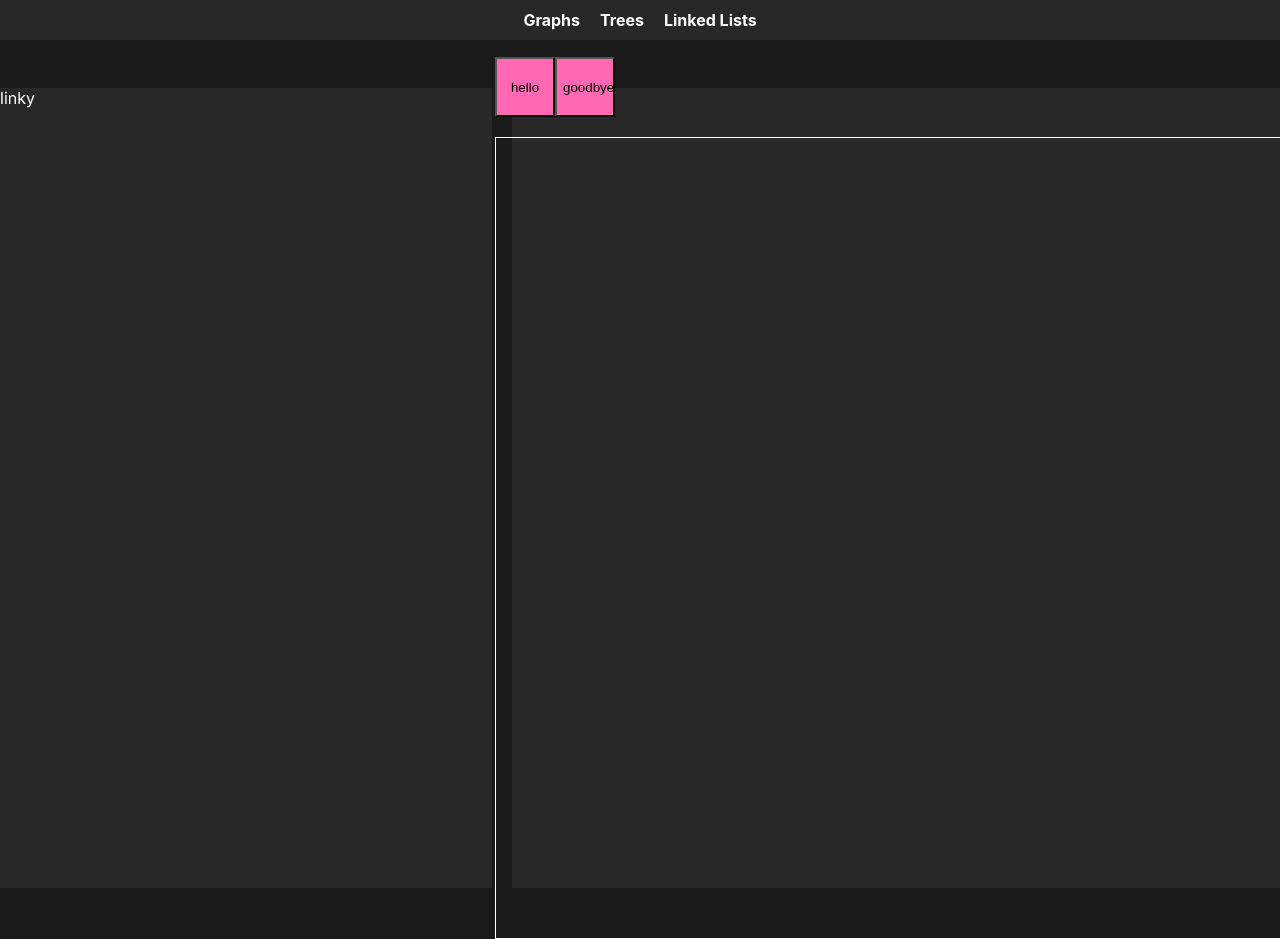
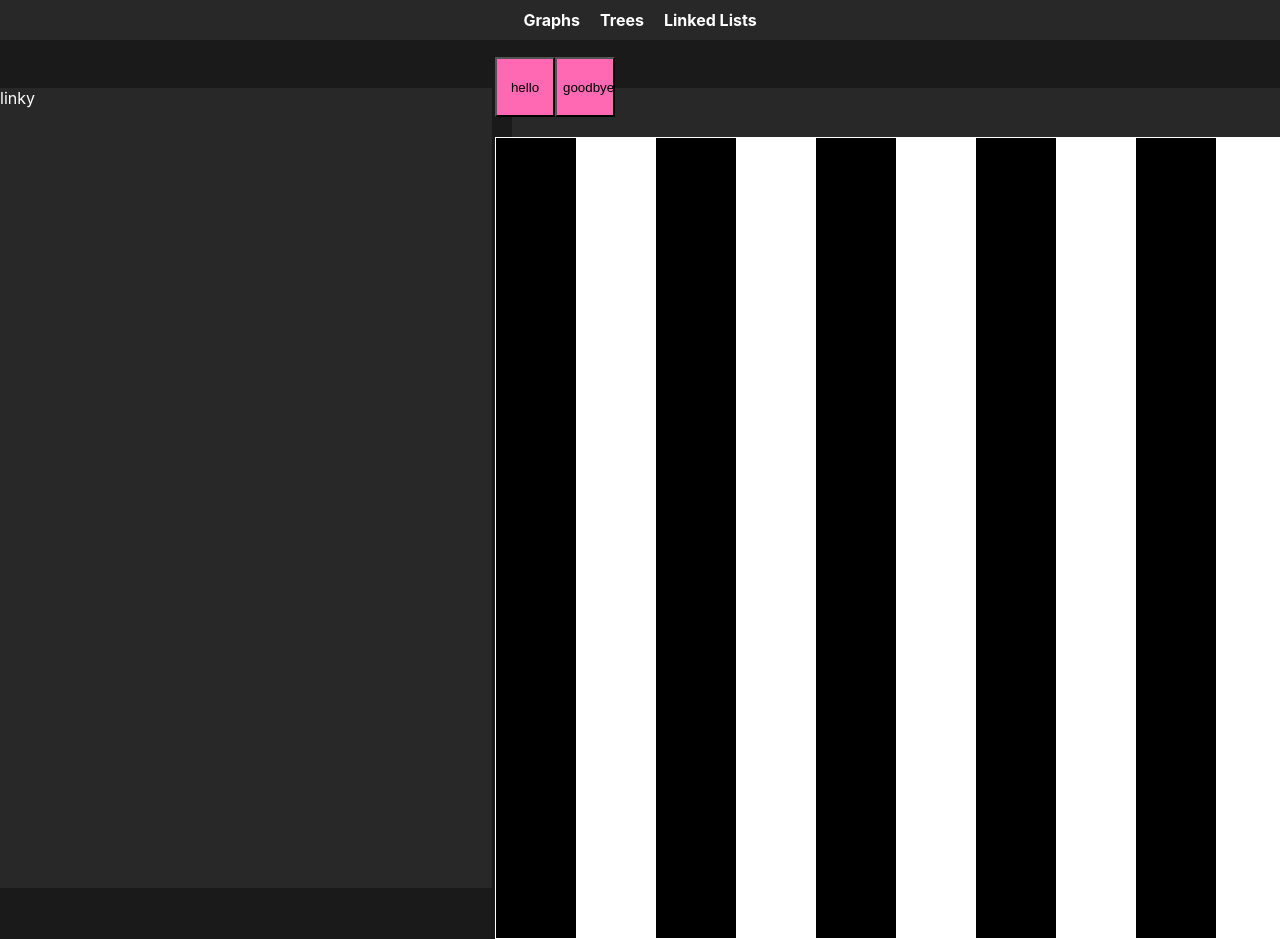
Before and after one commit to mfong4151/Pathfinding-Visualizer, a React (Create React App) app: page /linked_lists in a window 1280 px wide. Built offline with nearby package versions, Linux system fonts and the light colour scheme.

Commit message:
Set up testing environment for node canvas

```diff
--- a/src/components/LinkedLists/index.tsx
+++ b/src/components/LinkedLists/index.tsx
@@ -8,8 +8,7 @@ import DSACanvas from '../generalComponents/DSACanvas/DSACanvas'
 const LinkedLists: React.FC = ()=>{
     const [nodes, setNodes] = useState({});
     const adjBarRef = useRef<HTMLDivElement>(null)
-    // const {offsetLeft} = adjBarRef?.current;
-    // console.log(offsetLeft)
+    const adjBarLeft = adjBarRef?.current?.offsetLeft;
 
     return(
       <div className='font-color'>
@@ -22,8 +21,7 @@ const LinkedLists: React.FC = ()=>{
           <section id='page-left' className='tab-bg'>
             linky
           </section>
-          <div className='adjbar'/>
-           {/* ref={adjBarRef}/> */}
+          <div className='adjbar'ref={adjBarRef}/>
           <section id='page-right' className='tab-bg udc'>
               <DSACanvas/>
           </section>
--- a/src/components/generalComponents/DSACanvas/CanvasGrid.tsx
+++ /dev/null
@@ -1,11 +0,0 @@
-import React from 'react'
-
-const CanvasGrid: React.FC = () => {
-  return (
-    <div>
-
-    </div>
-  )
-}
-
-export default CanvasGrid
--- /dev/null
+++ b/src/components/generalComponents/DSACanvas/CanvasItem.tsx
@@ -0,0 +1,21 @@
+import React from 'react'
+import CanvasNode from './CanvasNode';
+import { Props } from '../interface/CanvasGridItemProps';
+
+
+const CanvasItem: React.FC<Props> = ({i, nodeValue, canvasItemDim }) => {
+  const gridItemWidth = canvasItemDim.width;
+  const gridItemHeight = canvasItemDim.height;
+  const renderedContent = nodeValue ? <CanvasNode nodeValue={nodeValue}/>: null
+
+  //temporary variable for testing purposes, delete in styles after finished
+  const bw = i % 2  === 0 ? 'black' : 'white'
+
+  return (
+    <div style={{width: gridItemWidth, height: gridItemHeight, backgroundColor: bw}}>
+        {renderedContent}
+    </div>
+  )
+}
+
+export default CanvasItem;
--- /dev/null
+++ b/src/components/generalComponents/DSACanvas/CanvasNode.tsx
@@ -0,0 +1,15 @@
+import React from 'react'
+
+interface Props{
+    nodeValue: string;
+}
+
+const CanvasNode: React.FC<Props> = ({nodeValue}) => {
+  return (
+    <div>
+
+    </div>
+  )
+}
+
+export default CanvasNode
--- a/src/components/generalComponents/DSACanvas/DSACanvas.tsx
+++ b/src/components/generalComponents/DSACanvas/DSACanvas.tsx
@@ -1,16 +1,20 @@
-import React from 'react'
-import CanvasGrid from './CanvasGrid';
+import React, {useState } from 'react'
+import CanvasItem from './CanvasItem';
 import {DndProvider, useDrag, useDrop} from "react-dnd"
 import { HTML5Backend } from 'react-dnd-html5-backend';
-import { generateCanvas } from './utils/canvasMethods';
-
 
 const DSACanvas: React.FC = () => {
+  const canvasContents = [];
+  const [canvasWidth , setCanvasWidth] = useState(800);
+  const [canvasHeight, setCanvasHeight] = useState(800);
+  const canvasItemDim = {width:80, height:80}
 
-  //inside div should be a .map function
-  const temp : number[] = [  1, 2, 3];
-  const canvasMatrix: string[][] = generateCanvas();
-
+  for(let i: number = 0; i < (canvasWidth * canvasHeight)/(canvasItemDim.width * canvasItemDim.height); i++)
+    canvasContents.push(
+          <CanvasItem i={i}
+              nodeValue={''}
+              canvasItemDim={canvasItemDim}
+          />)
 
 
   return (
@@ -23,9 +27,8 @@ const DSACanvas: React.FC = () => {
           <button className='node'>goodbye</button>
          </div>
 
-          <div className='canvas'>
-              <CanvasGrid/>
-
+          <div className='canvas' style={{width: canvasWidth, height: canvasHeight}} >
+              {canvasContents}
           </div>
         </DndProvider>
     </div>
--- a/src/components/generalComponents/DSACanvas/utils/canvasMethods.tsx
+++ /dev/null
@@ -1,11 +0,0 @@
-export const generateCanvas = (numRows :Number = 60, numCols :Number = 60, filler: string = '') : Array<Array<string>> =>{
-    const matrix = []
-    let newRow;
-
-    for(let i: number = 0; i < numRows; i++){
-        newRow = []
-        for(let j: number = 0; j < numCols; j++) newRow.push(filler)
-        matrix.push(newRow)
-    }
-    return matrix;
-}
--- /dev/null
+++ b/src/components/generalComponents/interface/CanvasGridItemProps.tsx
@@ -0,0 +1,9 @@
+export interface Props{
+    i: number;
+    nodeValue: string;
+
+    canvasItemDim: {
+      width: number;
+      height: number
+    }
+  }
--- a/src/index.css
+++ b/src/index.css
@@ -113,11 +113,9 @@ code {
 
   position:relative;
   border: 1px solid var(--color-white);
-  height:800px;
-  width:800px;
   overflow:hidden;
   display: flex;
-  flex-wrap: 'wrap';
+  flex-wrap: wrap;
 }
 
   /* probably not going to commit to these styles, just part of a hellow world */
```
